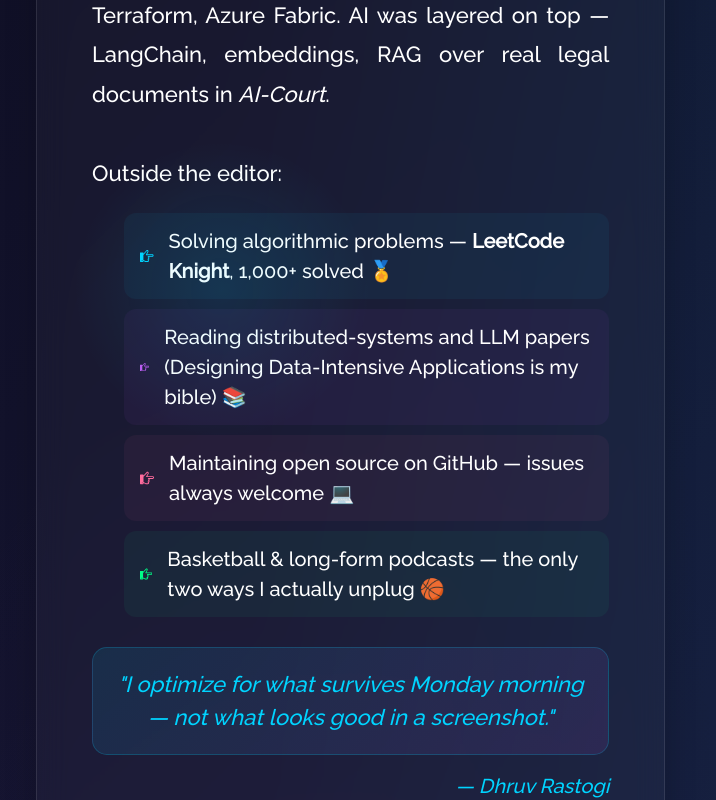
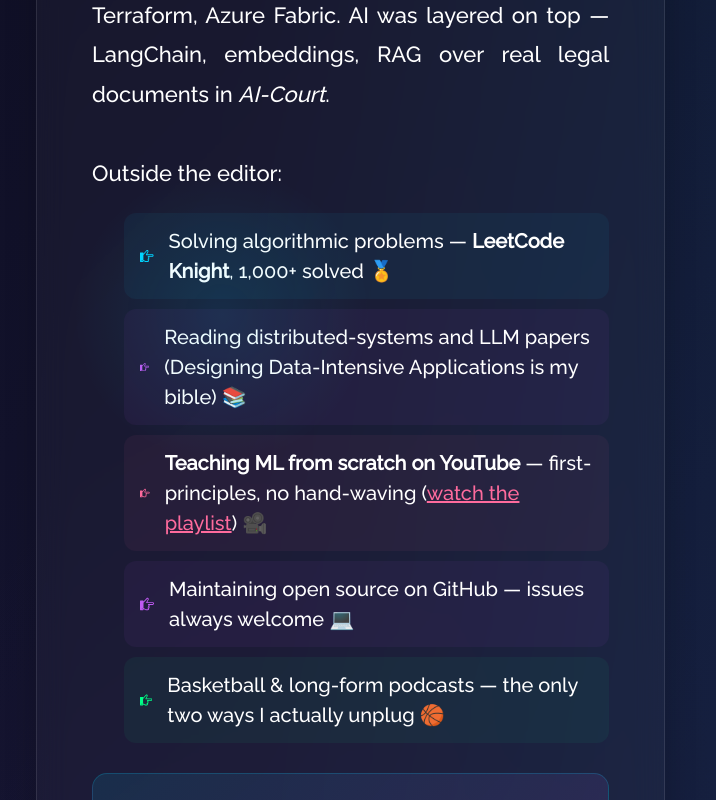
Before and after one commit to dhruv-15-03/Portfolio, a React (Create React App) app: page /about in a window 1280 px wide. Shown: the part 960-1760 px from the top of the page, without its empty margins (56-772 px from the left). Built offline with nearby package versions, Linux system fonts and the light colour scheme; no server answers.

Commit message:
fix(deploy): legacy-peer-deps for Vercel + wire ML playlist link

```diff
--- a/src/components/About/AboutCard.js
+++ b/src/components/About/AboutCard.js
@@ -65,6 +65,22 @@
             <li className="about-activity about-activity-pink">
               <ImPointRight style={{ marginRight: 15, color: "#ff6b9d" }} />
               <span>
+                <b>Teaching ML from scratch on YouTube</b> —
+                first-principles, no hand-waving (
+                <a
+                  href="https://www.youtube.com/playlist?list=PLRKg0dTroUG95x_8KbiRTNXMYYNG1MQuz"
+                  target="_blank"
+                  rel="noreferrer"
+                  style={{ color: "#ff6b9d", textDecoration: "underline" }}
+                >
+                  watch the playlist
+                </a>
+                ) 🎥
+              </span>
+            </li>
+            <li className="about-activity about-activity-purple">
+              <ImPointRight style={{ marginRight: 15, color: "#bf5af2" }} />
+              <span>
                 Maintaining open source on GitHub — issues
                 always welcome 💻
               </span>
--- a/src/components/CommandPalette.js
+++ b/src/components/CommandPalette.js
@@ -15,6 +15,7 @@
   FiCode,
   FiCpu,
   FiTrendingUp,
+  FiYoutube,
 } from "react-icons/fi";
 
 /**
@@ -80,6 +81,8 @@
     // ---------- Profiles ----------
     { id: "linkedin", label: "Open LinkedIn", group: "Profiles", keywords: "linkedin profile contact", icon: FiLinkedin, run: open("https://www.linkedin.com/in/dhruv-rastogi-3b744032b/") },
     { id: "leetcode", label: "Open LeetCode (Knight, 1,000+ solved)", group: "Profiles", keywords: "leetcode dsa knight algorithms", icon: FiTrendingUp, run: open("https://leetcode.com/u/dhruv_1503/") },
+    { id: "youtube-playlist", label: "Watch ‘ML from scratch’ playlist on YouTube", group: "Profiles", keywords: "youtube ml machine learning teach tutorial video playlist series scratch", icon: FiYoutube, run: open("https://www.youtube.com/playlist?list=PLRKg0dTroUG95x_8KbiRTNXMYYNG1MQuz") },
+    { id: "youtube-channel", label: "Open YouTube channel (@dhruvrastogi15)", group: "Profiles", keywords: "youtube channel videos", icon: FiYoutube, run: open("https://www.youtube.com/@dhruvrastogi15") },
 
     // ---------- Actions ----------
     { id: "email", label: "Email me — dhruvrastogi2004@gmail.com", group: "Actions", keywords: "email contact mail reach", icon: FiMail, run: open("mailto:dhruvrastogi2004@gmail.com") },
```
Also changed, not shown: 1 other file (tests, documents, lock files or other folders).
